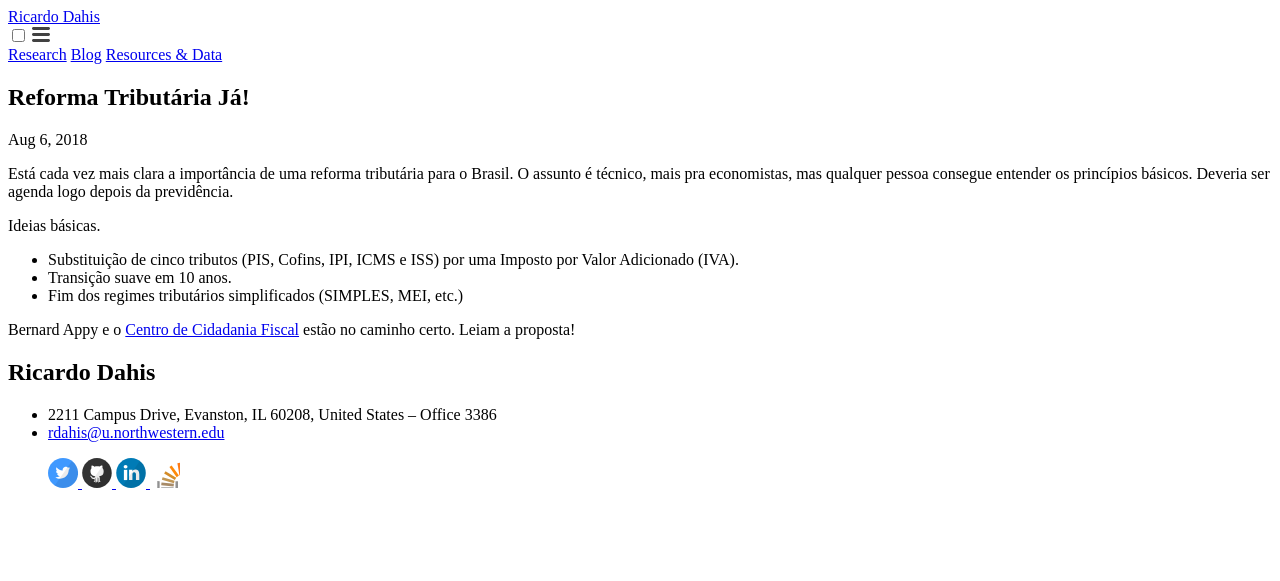
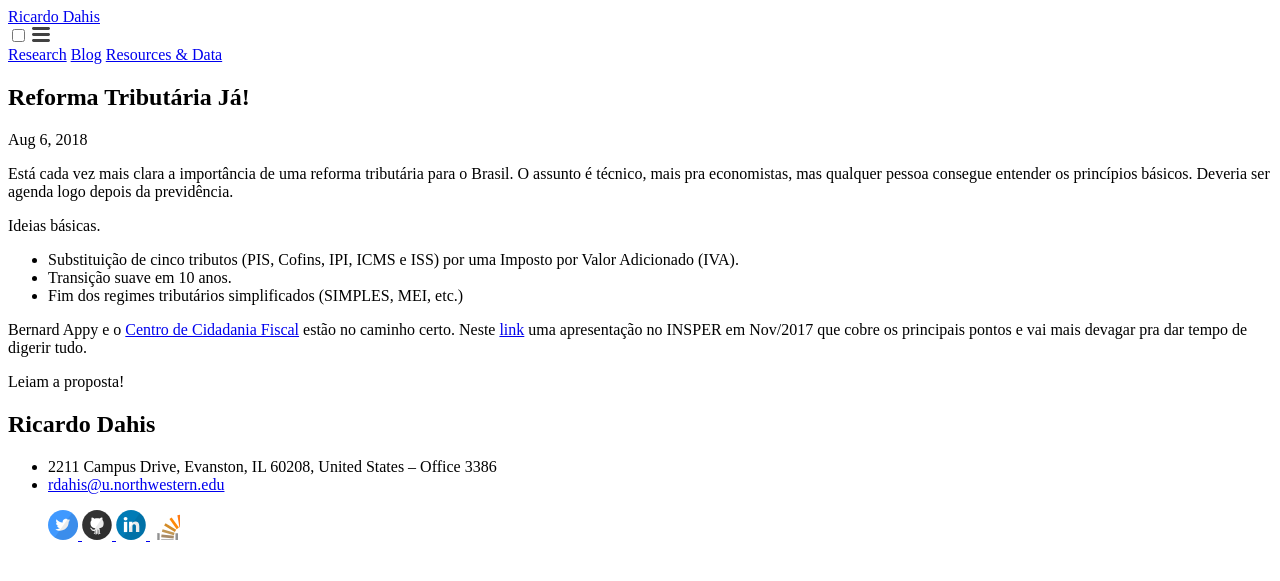
Before and after one commit to rdahis/rdahis.github.io, a Jekyll site: the page built from _posts/2018-08-06-reforma-tributaria-ja.markdown, in a window 1280 px wide. Shown: the top 581 px of the page. Built offline with Jekyll 4.4.1, drawn with Linux system fonts in a browser that asks for light colours; a script that is not in the unit is left out.

Commit message:
Update 2018-08-06-reforma-tributaria-ja.markdown

```diff
--- a/_posts/2018-08-06-reforma-tributaria-ja.markdown
+++ b/_posts/2018-08-06-reforma-tributaria-ja.markdown
@@ -13,4 +13,6 @@ Ideias básicas.
 - Transição suave em 10 anos.
 - Fim dos regimes tributários simplificados (SIMPLES, MEI, etc.)
 
-Bernard Appy e o [Centro de Cidadania Fiscal](https://www.ccif.com.br/) estão no caminho certo. Leiam a proposta!
+Bernard Appy e o [Centro de Cidadania Fiscal](https://www.ccif.com.br/) estão no caminho certo. Neste [link](https://www.insper.edu.br/agenda-de-eventos/reforma-tributaria-e-produtividade-no-brasil/) uma apresentação no INSPER em Nov/2017 que cobre os principais pontos e vai mais devagar pra dar tempo de digerir tudo.
+
+Leiam a proposta!
```
